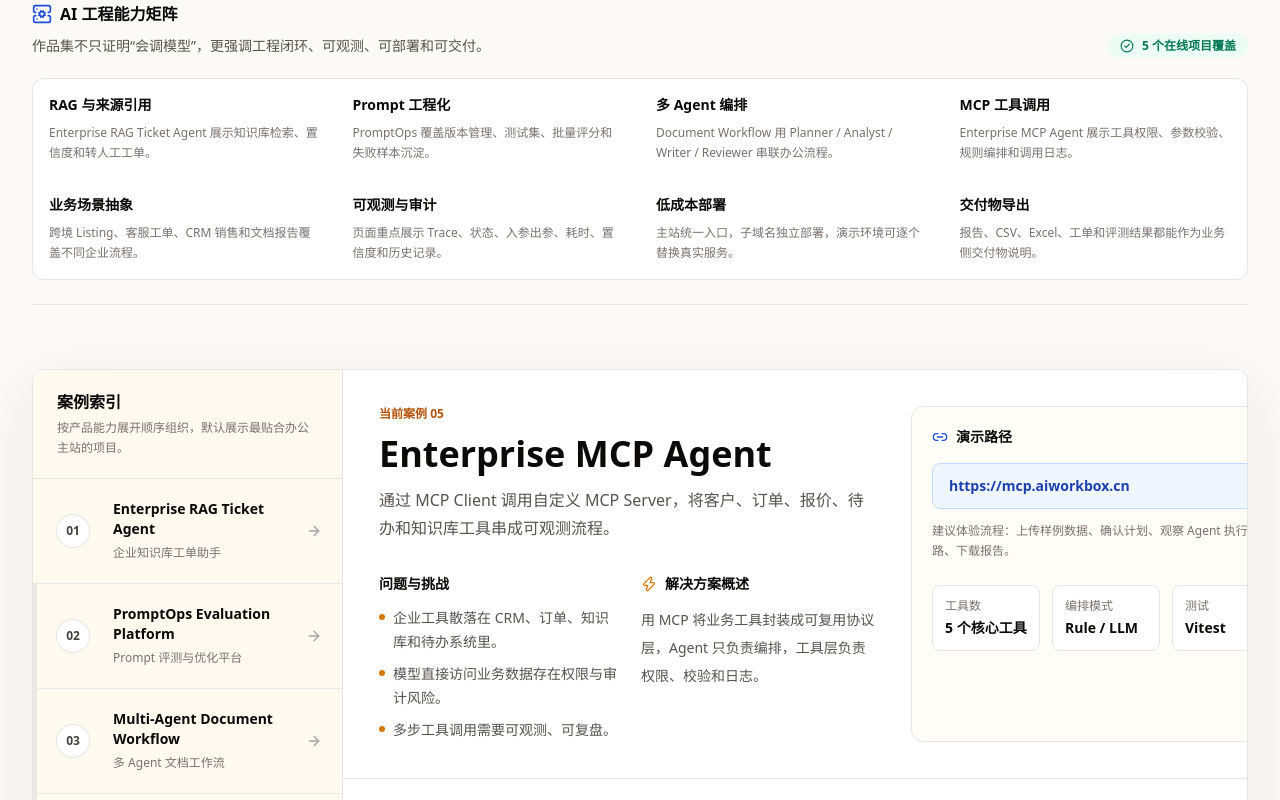
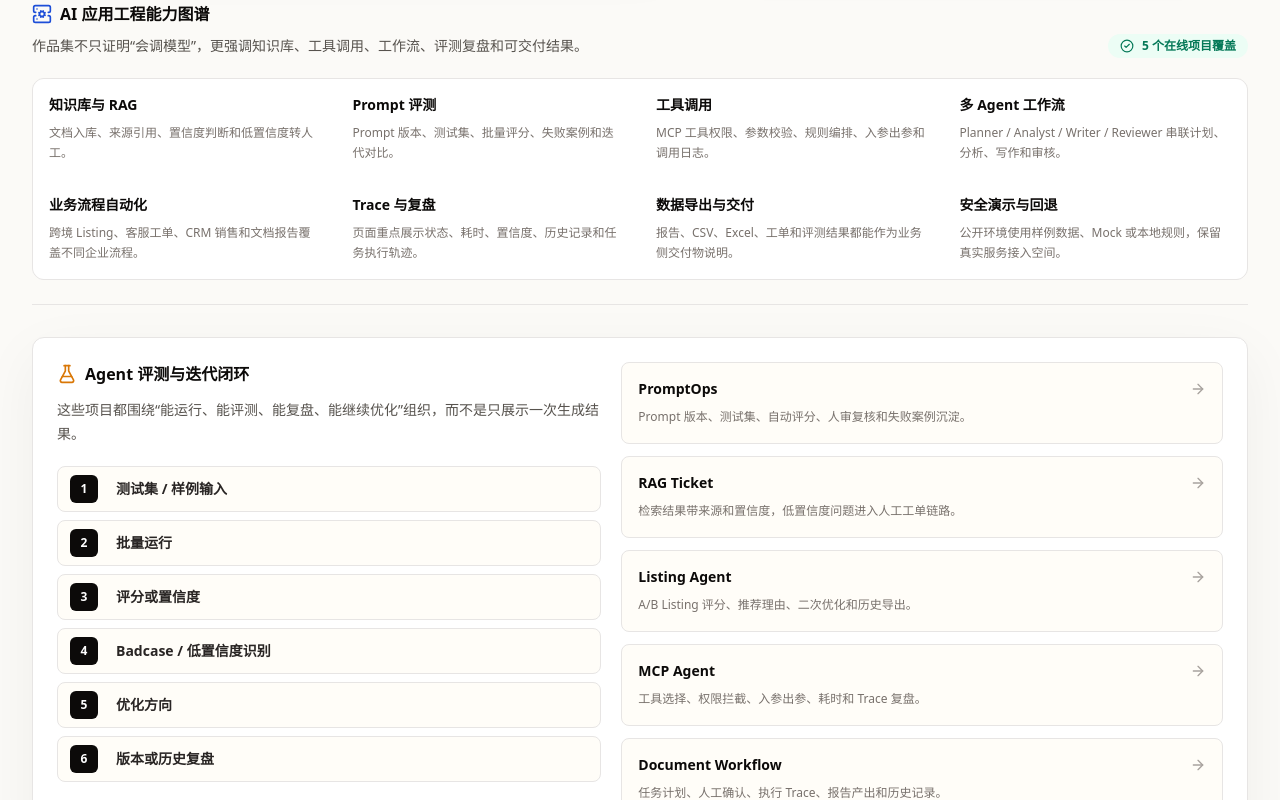
Before and after one commit to yan073747/ai-office-toolbox, a Next.js app: page /demos in a window 1280 px wide. Shown: the part 1140-1940 px from the top of the page. Built offline with nearby package versions, Linux system fonts and the light colour scheme; no server answers.

Commit message:
Add general agent portfolio capability sections

```diff
--- a/app/demos/[slug]/page.tsx
+++ b/app/demos/[slug]/page.tsx
@@ -8,6 +8,14 @@ type DemoDetailPageProps = {
   params: Promise<{
     slug: string;
   }>;
+};
+
+const publicDemoNotes: Record<string, string> = {
+  "rag-ticket": "当前线上版本使用样例知识库演示文档入库、检索和转工单；工程版可接入真实文档库、Embedding 服务和模型服务。",
+  promptops: "当前线上版本使用 Mock Model 演示 Prompt 版本、测试集和失败案例；工程版可接入 OpenAI、Claude、Gemini、DeepSeek 等模型 Provider。",
+  "document-workflow": "当前线上版本使用 deterministic fixture 和安全样例数据；工程版可接入真实文件存储、任务队列、模型 Provider 和权限系统。",
+  "crossborder-listing": "当前线上版本使用本地规则和样例商品数据演示；工程版可接入真实 LLM、店铺数据、运营导出和历史数据库。",
+  "mcp-agent": "当前线上版本使用前端模拟链路和固定样例数据；工程版可接入真实 MCP Server、CRM、权限校验和审计日志。"
 };
 
 export function generateStaticParams() {
@@ -133,9 +141,10 @@ export default async function DemoDetailPage({ params }: DemoDetailPageProps) {
               <div className="mt-5 rounded-lg border border-emerald-200 bg-emerald-50 p-4 text-sm leading-6 text-emerald-900">
                 <div className="flex items-center gap-2 font-semibold">
                   <ShieldCheck className="h-4 w-4" />
-                  安全样例数据
+                  公开演示说明
                 </div>
-                <p className="mt-2">公开演示只使用脱敏样例和本地模拟数据，不暴露真实客户信息或密钥。</p>
+                <p className="mt-2">当前线上版本使用样例数据、Mock 或本地规则，保证公开访问稳定；工程版已预留真实模型、数据库、权限或后端服务接入空间。</p>
+                <p className="mt-2">{publicDemoNotes[demo.slug]}</p>
               </div>
             </aside>
           </div>
--- a/app/demos/page.tsx
+++ b/app/demos/page.tsx
@@ -64,14 +64,24 @@ const trustNotes = [
 ];
 
 const capabilityRows = [
-  { capability: "RAG 与来源引用", evidence: "Enterprise RAG Ticket Agent 展示知识库检索、置信度和转人工工单。" },
-  { capability: "Prompt 工程化", evidence: "PromptOps 覆盖版本管理、测试集、批量评分和失败样本沉淀。" },
-  { capability: "多 Agent 编排", evidence: "Document Workflow 用 Planner / Analyst / Writer / Reviewer 串联办公流程。" },
-  { capability: "MCP 工具调用", evidence: "Enterprise MCP Agent 展示工具权限、参数校验、规则编排和调用日志。" },
-  { capability: "业务场景抽象", evidence: "跨境 Listing、客服工单、CRM 销售和文档报告覆盖不同企业流程。" },
-  { capability: "可观测与审计", evidence: "页面重点展示 Trace、状态、入参出参、耗时、置信度和历史记录。" },
-  { capability: "低成本部署", evidence: "主站统一入口，子域名独立部署，演示环境可逐个替换真实服务。" },
-  { capability: "交付物导出", evidence: "报告、CSV、Excel、工单和评测结果都能作为业务侧交付物说明。" }
+  { capability: "知识库与 RAG", evidence: "文档入库、来源引用、置信度判断和低置信度转人工。", slug: "rag-ticket" },
+  { capability: "Prompt 评测", evidence: "Prompt 版本、测试集、批量评分、失败案例和迭代对比。", slug: "promptops" },
+  { capability: "工具调用", evidence: "MCP 工具权限、参数校验、规则编排、入参出参和调用日志。", slug: "mcp-agent" },
+  { capability: "多 Agent 工作流", evidence: "Planner / Analyst / Writer / Reviewer 串联计划、分析、写作和审核。", slug: "document-workflow" },
+  { capability: "业务流程自动化", evidence: "跨境 Listing、客服工单、CRM 销售和文档报告覆盖不同企业流程。", slug: "crossborder-listing" },
+  { capability: "Trace 与复盘", evidence: "页面重点展示状态、耗时、置信度、历史记录和任务执行轨迹。", slug: "document-workflow" },
+  { capability: "数据导出与交付", evidence: "报告、CSV、Excel、工单和评测结果都能作为业务侧交付物说明。", slug: "crossborder-listing" },
+  { capability: "安全演示与回退", evidence: "公开环境使用样例数据、Mock 或本地规则，保留真实服务接入空间。", slug: "mcp-agent" }
+];
+
+const iterationSteps = ["测试集 / 样例输入", "批量运行", "评分或置信度", "Badcase / 低置信度识别", "优化方向", "版本或历史复盘"];
+
+const iterationRows = [
+  { project: "PromptOps", slug: "promptops", focus: "Prompt 版本、测试集、自动评分、人审复核和失败案例沉淀。" },
+  { project: "RAG Ticket", slug: "rag-ticket", focus: "检索结果带来源和置信度，低置信度问题进入人工工单链路。" },
+  { project: "Listing Agent", slug: "crossborder-listing", focus: "A/B Listing 评分、推荐理由、二次优化和历史导出。" },
+  { project: "MCP Agent", slug: "mcp-agent", focus: "工具选择、权限拦截、入参出参、耗时和 Trace 复盘。" },
+  { project: "Document Workflow", slug: "document-workflow", focus: "任务计划、人工确认、执行 Trace、报告产出和历史记录。" }
 ];
 
 export default function AgentDemosPage() {
@@ -212,10 +222,10 @@ export default function AgentDemosPage() {
             <div>
               <div className="flex items-center gap-2">
                 <ServerCog className="h-5 w-5 text-blue-700" />
-                <h2 className="text-base font-semibold text-stone-950">AI 工程能力矩阵</h2>
+                <h2 className="text-base font-semibold text-stone-950">AI 应用工程能力图谱</h2>
               </div>
               <p className="mt-2 max-w-3xl text-sm leading-6 text-stone-600">
-                作品集不只证明“会调模型”，更强调工程闭环、可观测、可部署和可交付。
+                作品集不只证明“会调模型”，更强调知识库、工具调用、工作流、评测复盘和可交付结果。
               </p>
             </div>
             <span className="inline-flex w-fit items-center gap-2 rounded-full bg-emerald-50 px-3 py-1 text-xs font-semibold text-emerald-700">
@@ -225,10 +235,43 @@ export default function AgentDemosPage() {
           </div>
           <div className="mt-5 grid overflow-hidden rounded-xl border border-stone-200 bg-stone-200 sm:grid-cols-2 lg:grid-cols-4">
             {capabilityRows.map((row) => (
-              <div key={row.capability} className="min-w-0 bg-white p-4">
+              <Link key={row.capability} href={`/demos/${row.slug}`} className="min-w-0 bg-white p-4 transition hover:bg-amber-50">
                 <p className="text-sm font-semibold text-stone-950">{row.capability}</p>
                 <p className="mt-2 text-xs leading-5 text-stone-500">{row.evidence}</p>
-              </div>
+              </Link>
+            ))}
+          </div>
+        </div>
+      </section>
+
+      <section className="px-5 pb-8 sm:px-6 lg:px-8">
+        <div className="mx-auto grid max-w-7xl gap-5 rounded-xl border border-stone-200 bg-white p-5 shadow-[0_18px_60px_rgba(41,37,36,0.05)] sm:p-6 lg:grid-cols-[0.95fr_1.05fr]">
+          <div>
+            <div className="flex items-center gap-2">
+              <FlaskConical className="h-5 w-5 text-amber-600" />
+              <h2 className="text-base font-semibold text-stone-950">Agent 评测与迭代闭环</h2>
+            </div>
+            <p className="mt-3 text-sm leading-6 text-stone-600">
+              这些项目都围绕“能运行、能评测、能复盘、能继续优化”组织，而不是只展示一次生成结果。
+            </p>
+            <div className="mt-5 grid gap-2">
+              {iterationSteps.map((step, index) => (
+                <div key={step} className="grid grid-cols-[34px_minmax(0,1fr)] items-center gap-3 rounded-lg border border-stone-200 bg-[#fffdf8] px-3 py-2">
+                  <span className="flex h-7 w-7 items-center justify-center rounded-md bg-stone-950 text-xs font-semibold text-white">{index + 1}</span>
+                  <span className="text-sm font-semibold text-stone-800">{step}</span>
+                </div>
+              ))}
+            </div>
+          </div>
+          <div className="grid gap-3">
+            {iterationRows.map((row) => (
+              <Link key={row.project} href={`/demos/${row.slug}`} className="rounded-lg border border-stone-200 bg-[#fffdf8] p-4 transition hover:border-amber-300 hover:bg-amber-50">
+                <div className="flex items-center justify-between gap-3">
+                  <p className="text-sm font-semibold text-stone-950">{row.project}</p>
+                  <ArrowRight className="h-4 w-4 shrink-0 text-stone-400" />
+                </div>
+                <p className="mt-2 text-xs leading-5 text-stone-500">{row.focus}</p>
+              </Link>
             ))}
           </div>
         </div>
```
